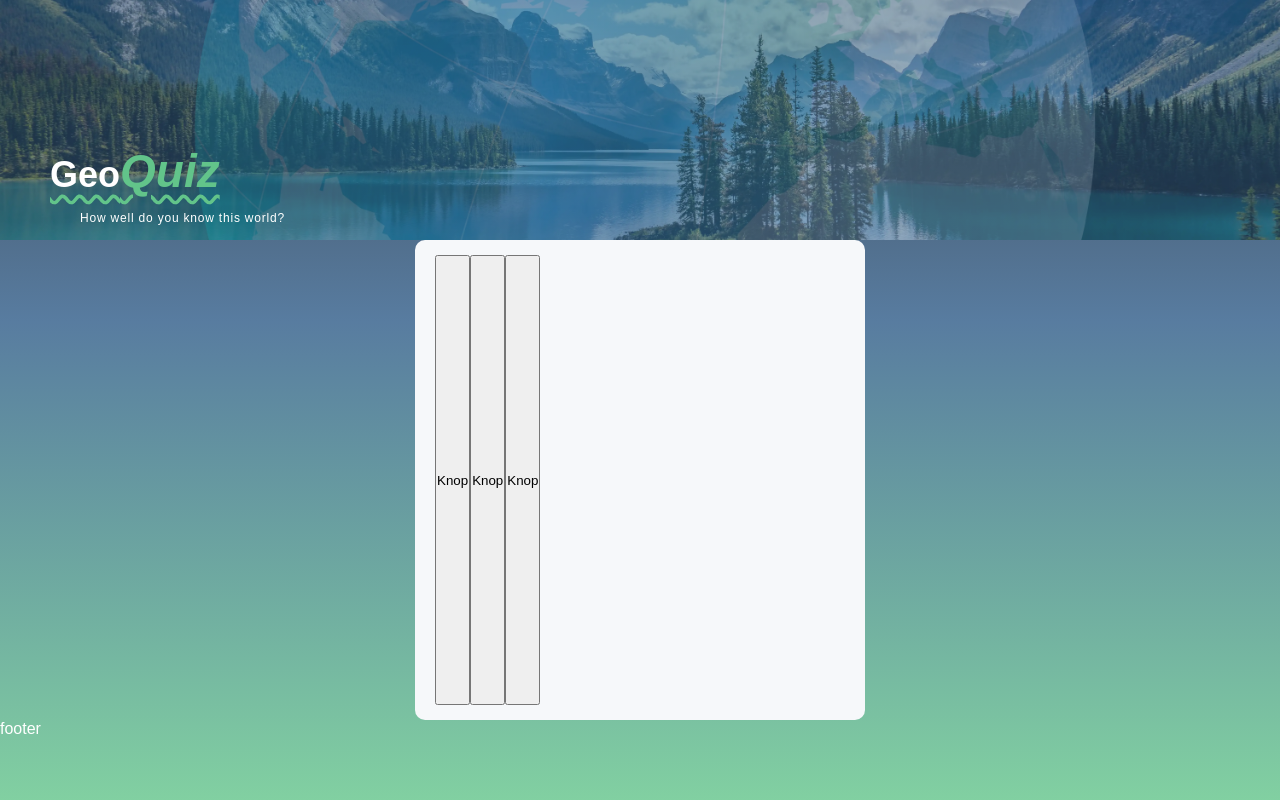
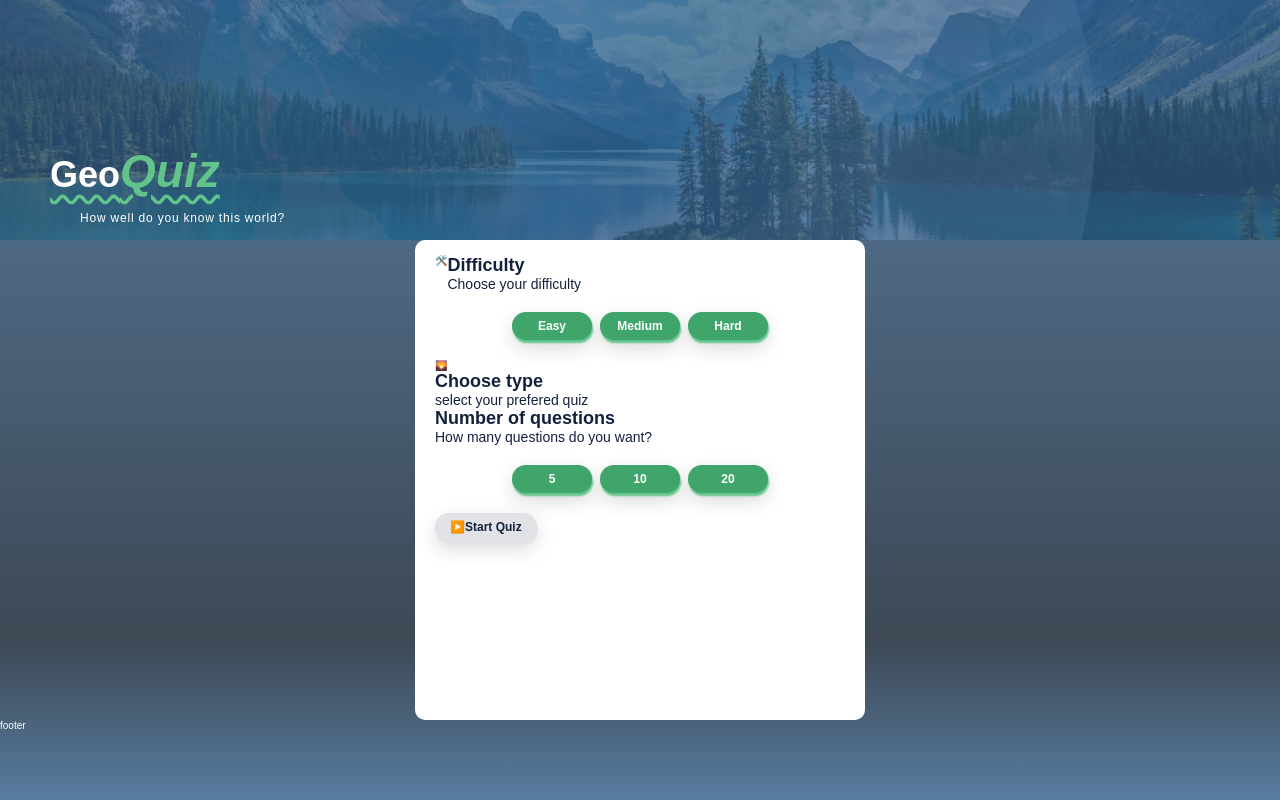
Before and after one commit to Jeroen-Kuilman/geoquiz, a React (Vite) app: page / in a window 1280 px wide. Built offline with nearby package versions, Linux system fonts and the light colour scheme; no server answers.

Commit message:
feat: added static components

```diff
--- a/src/App.jsx
+++ b/src/App.jsx
@@ -2,6 +2,10 @@ import { useEffect, useState } from "react";
 import Header from "./components/Header";
 import Button from "./components/Button";
 import ContentBox from "./components/ContentBox";
+import DifficultySelector from "./components/DifficultySelector";
+import QuizTypeSelector from "./components/QuizTypeSelector";
+import QuestionsAmountSelector from "./components/QuestionsAmountSelector";
+import Footer from "./components/Footer";
 function App() {
   useEffect(function () {
     async function fetchCountryData() {
@@ -31,13 +35,21 @@ function App() {
     <div className="app">
       <Header />
       <ContentBox>
-        <Button></Button>
-        <Button></Button>
-        <Button></Button>
+        <DifficultySelector>
+          <Button>Easy</Button>
+          <Button>Medium</Button>
+          <Button>Hard</Button>
+        </DifficultySelector>
+
+        <QuizTypeSelector></QuizTypeSelector>
+
+        <QuestionsAmountSelector>
+          <Button>5</Button>
+          <Button>10</Button>
+          <Button>20</Button>
+        </QuestionsAmountSelector>
       </ContentBox>
-      <footer className="footer">
-        <p>footer</p>
-      </footer>
+      <Footer />
     </div>
   );
 }
--- a/src/components/Button.jsx
+++ b/src/components/Button.jsx
@@ -1,3 +1,3 @@
-export default function Button() {
-  return <button className="button">Knop</button>;
+export default function Button({ children }) {
+  return <button className="button">{children}</button>;
 }
--- a/src/components/ContentBox.jsx
+++ b/src/components/ContentBox.jsx
@@ -1,3 +1,10 @@
 export default function ContentBox({ children }) {
-  return <main className="content-box">{children}</main>;
+  return (
+    <main className="content-box">
+      {children}
+      <div className="start-quiz-section">
+        <button className="button button-active">▶️Start Quiz</button>
+      </div>
+    </main>
+  );
 }
--- /dev/null
+++ b/src/components/DifficultySelector.jsx
@@ -0,0 +1,14 @@
+export default function DifficultySelector({ children }) {
+  return (
+    <>
+      <div className="difficulty-section">
+        🛠️
+        <div>
+          <h3>Difficulty</h3>
+          <p> Choose your difficulty</p>
+        </div>
+      </div>
+      <div className="button-section">{children}</div>
+    </>
+  );
+}
--- /dev/null
+++ b/src/components/Footer.jsx
@@ -0,0 +1,3 @@
+export default function Footer() {
+  return <div className="footer">footer</div>;
+}
--- /dev/null
+++ b/src/components/QuestionsAmountSelector.jsx
@@ -0,0 +1,13 @@
+export default function QuestionsAmountSelector({ children }) {
+  return (
+    <>
+      <div className="question-amount-section">
+        <div>
+          <h3>Number of questions</h3>
+          <p>How many questions do you want?</p>
+        </div>
+      </div>
+      <div className="button-section">{children}</div>
+    </>
+  );
+}
--- /dev/null
+++ b/src/components/QuizTypeSelector.jsx
@@ -0,0 +1,14 @@
+export default function QuizTypeSelector({ children }) {
+  return (
+    <>
+      <div className="question-type-section">
+        🌄
+        <div>
+          <h3>Choose type</h3>
+          <p>select your prefered quiz</p>
+        </div>
+      </div>
+      <div>{children}</div>
+    </>
+  );
+}
--- a/src/index.css
+++ b/src/index.css
@@ -6,7 +6,7 @@
   --dark-green: #3fa56bff;
   --light-green: #62c48aff;
   --light-green-transparent: rgb(98, 196, 138, 90%);
-  --grey: #e5e7ebff;
+  --grey: rgb(224, 226, 230);
   --off-white: #f6f8faff;
   --off-white-transparent: rgb(246, 248, 250, 50%);
   --white: #ffffffff;
@@ -26,14 +26,24 @@ html {
 
 body {
   font-family: "Poppins", sans-serif;
+  color: var(--dark-blue-text);
 }
 
 h1 {
   font-size: 3.6rem;
+  color: var(--white);
+}
+
+h2 {
+  font-size: 2.4rem;
+}
+
+h3 {
+  font-size: 1.8rem;
 }
 
 p {
-  font-size: 1.6rem;
+  font-size: 1.4rem;
 }
 
 .app {
@@ -49,9 +59,9 @@ p {
   position: absolute;
   inset: 0;
   background: linear-gradient(
-    var(--dark-blue) 0%,
-    var(--light-blue) 40%,
-    var(--light-green) 100%
+    var(--light-blue) 0%,
+    var(--dark-blue) 80%,
+    var(--light-blue) 100%
   );
   opacity: 80%;
 
@@ -60,22 +70,18 @@ p {
 
 .header {
   min-height: 30dvh;
-  color: var(--white);
   display: flex;
   padding: 1.5rem 1rem;
   position: relative;
+
+  color: var(--white);
 }
 
 .header::before {
   content: "";
   position: absolute;
   inset: 0;
-  background-image:
-    /* linear-gradient(
-      var(--light-blue-transparent) 0%,
-      var(--light-blue-transparent) 70%,
-      var(--dark-blue) 100%
-    ), */ url("./assets/hero-nature-background-landscape.webp");
+  background-image: url("./assets/hero-nature-background-landscape.webp");
 
   background-size: cover;
   background-position: center;
@@ -98,20 +104,22 @@ p {
   background-repeat: no-repeat;
   background-position: center;
 
+  box-shadow: inset 0 0 0 4000px var(--light-blue-transparent);
+
   z-index: -1;
 
-  opacity: 50%;
+  opacity: 70%;
 }
 
 .content-box {
   flex: 1;
   display: flex;
+  flex-direction: column;
   width: min(96%, 45rem);
   margin: auto;
   padding: 1.5rem 2rem;
 
-  background-color: var(--off-white);
-  color: var(--dark-blue-text);
+  background-color: var(--white);
 
   border-radius: 1rem;
 }
@@ -119,6 +127,58 @@ p {
 .footer {
   min-height: 10dvh;
   color: var(--white);
+}
+
+.button-section {
+  display: flex;
+  flex-direction: row;
+  justify-content: center;
+  gap: 0.8rem;
+  padding: 2rem;
+}
+.button {
+  min-width: 8rem;
+  background: var(--dark-green);
+  cursor: pointer;
+  padding: 0.7rem 1.5rem;
+  border-radius: 2rem;
+  border: none;
+  box-shadow:
+    1px 3px 2px var(--light-green),
+    0 8px 20px rgba(0, 0, 0, 0.15);
+
+  font-size: 1.2rem;
+  color: var(--white);
+  font-weight: 700;
+
+  transition:
+    transform 0.1s,
+    box-shadow 0.1s;
+
+  touch-action: manipulation;
+}
+
+.button:active {
+  transform: translateY(3px);
+
+  box-shadow:
+    0 2px 0 var(--light-green),
+    0 3px 8px rgba(0, 0, 0, 0.15);
+}
+
+.button-active {
+  background-color: var(--grey);
+  box-shadow:
+    1px 3px 2px var(--grey),
+    0 8px 20px rgba(0, 0, 0, 0.15);
+  color: var(--dark-blue-text);
+}
+.button-active:active {
+  transform: translateY(3px);
+
+  box-shadow:
+    0 2px 0 var(--grey),
+    0 3px 8px rgba(0, 0, 0, 0.15);
 }
 
 .title-box {
@@ -144,3 +204,8 @@ p {
   letter-spacing: 0.08rem;
   padding: 0 3rem;
 }
+
+.difficulty-section {
+  display: flex;
+  flex-direction: row;
+}
```
